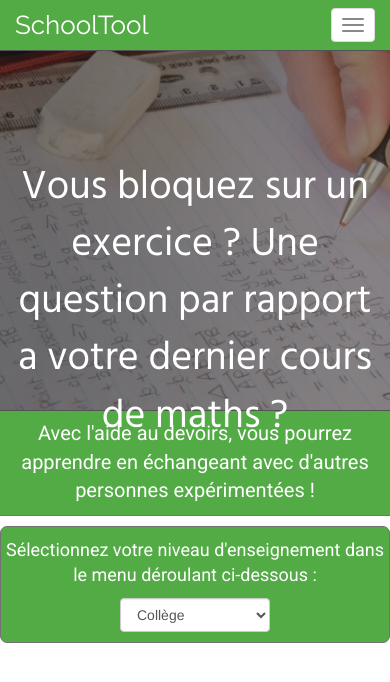
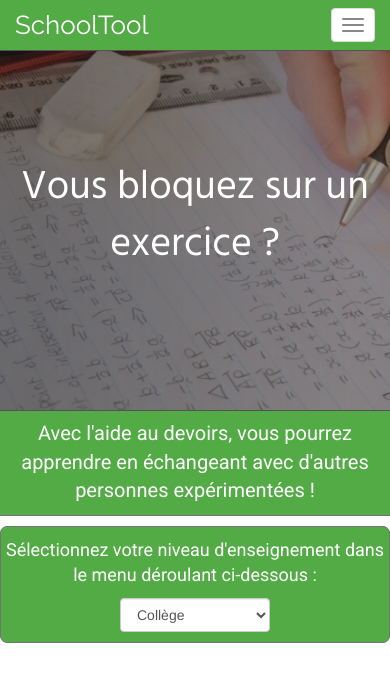
Before and after one commit to FlorianCart/School, a PHP site: page /php/devoir.php in a window 390 px wide. Shown: the top 682 px of the page. Run offline with PHP 8.4, Linux system fonts and the light colour scheme; some libraries are stand-ins or nearby versions.

Commit message:
Correction texte
Le texte dépassait en mobile

```diff
--- a/php/devoir.php
+++ b/php/devoir.php
@@ -22,7 +22,7 @@
 
  <div id="parallax1" class="parallax-container" data-parallax="scroll" data-position="top" data-image-src="../image/big-dossier.jpg" data-natural-width="1200" data-natural-height="414">
     <div class="container" id='bloc-accueil'>
-      <p>Vous bloquez sur un exercice ? Une question par rapport a votre dernier cours de maths ?</p>
+      <p>Vous bloquez sur un exercice ?</p>
 
 	</div>
 </div>
```
